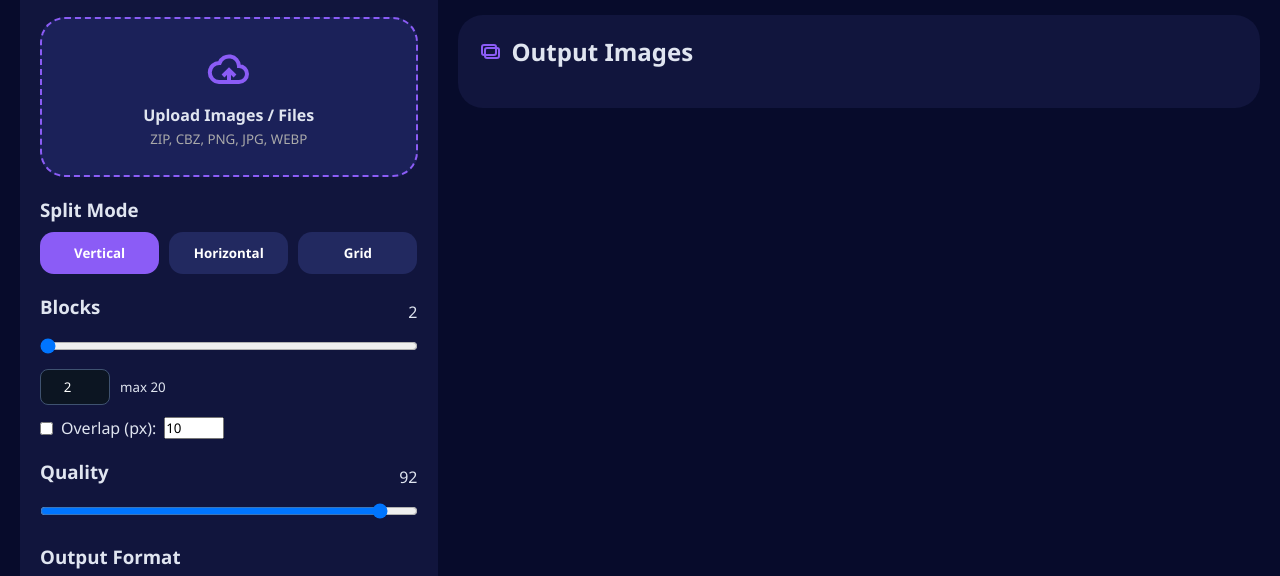
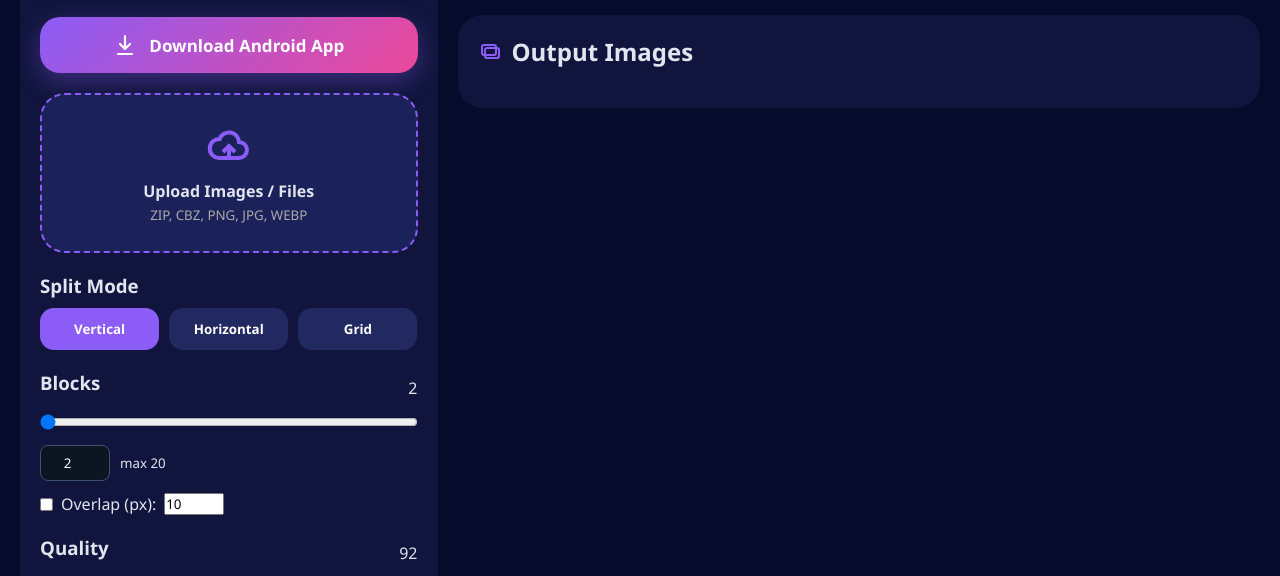
Before and after one commit to Kimo77-png/image-splitter, a plain HTML site: page index.html in a window 1280 px wide. Shown: the part 188-764 px from the top of the page. Drawn offline with nearby package versions, Linux system fonts and the light colour scheme.

Commit message:
Add Android app download button to index.html
Added a download button for the Android app to the HTML page.

```diff
--- a/index.html
+++ b/index.html
@@ -379,6 +379,32 @@
     <div class="logo" style="margin-bottom:15px;">Image Splitter</div>
     <div style="color:#aaa; margin-bottom:20px;">Split Webtoon & Manhwa pages instantly.</div>
 
+    <!-- 👇 ANDROID APP DOWNLOAD BUTTON – right here -->
+    <a href="WebtoonSplitter.apk" download style="
+      display:flex;
+      align-items:center;
+      justify-content:center;
+      gap:12px;
+      width:100%;
+      padding:16px;
+      border-radius:20px;
+      background:linear-gradient(135deg,#8b5cf6,#ec4899);
+      color:white;
+      font-size:17px;
+      font-weight:700;
+      text-decoration:none;
+      box-shadow:0 8px 25px rgba(139,92,246,0.35);
+      transition:0.3s;
+      margin-bottom:20px;
+    ">
+      <svg xmlns="http://www.w3.org/2000/svg" width="24" height="24" viewBox="0 0 24 24" fill="none" stroke="currentColor" stroke-width="2.2" stroke-linecap="round" stroke-linejoin="round">
+        <path d="M12 3v11"></path>
+        <path d="M7 11l5 5 5-5"></path>
+        <path d="M5 21h14"></path>
+      </svg>
+      <span>Download Android App</span>
+    </a>
+
     <!-- Main upload box -->
     <div class="uploadBox" onclick="document.getElementById('mainFileInput').click()">
       <svg width="48" height="48" viewBox="0 0 24 24" fill="none" stroke="currentColor" stroke-width="2">
@@ -489,6 +515,7 @@
 </div>
 
 <script>
+  // (all the original JavaScript remains exactly the same)
   (function() {
     let images = [];
     let results = [];
@@ -589,7 +616,6 @@
       document.getElementById('totalImages').textContent = images.length;
     }
 
-    // URL import
     window.urlPrompt = () => {
       const url = prompt('Paste image URL:');
       if (url) loadURL(url);
@@ -606,12 +632,10 @@
       } catch(e) { alert('Could not load. Try uploading manually.'); }
     }
 
-    // Event listeners
     mainFileInput.addEventListener('change', e => { if (e.target.files.length) processFiles(e.target.files); });
     multiFileInput.addEventListener('change', e => { if (e.target.files.length) processFiles(e.target.files); });
     folderInputDesktop.addEventListener('change', e => { if (e.target.files.length) processFiles(e.target.files); });
 
-    // Split engine
     function loadImageElement(src) {
       return new Promise(res => {
         const img = new Image();
@@ -722,7 +746,6 @@
       document.getElementById('totalOutputs').textContent = '0';
     };
 
-    // expose globals
     window.toggleSidebar = toggleSidebar;
     window.setMode = setMode;
     window.setFormat = setFormat;
@@ -735,4 +758,4 @@
   })();
 </script>
 </body>
-        </html>
+</html>
```
